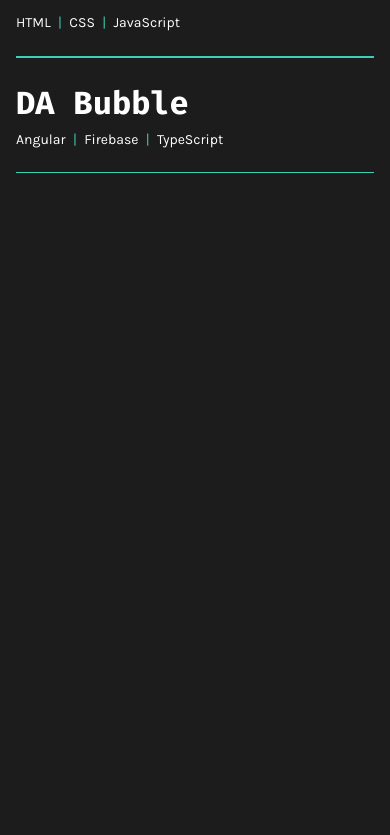
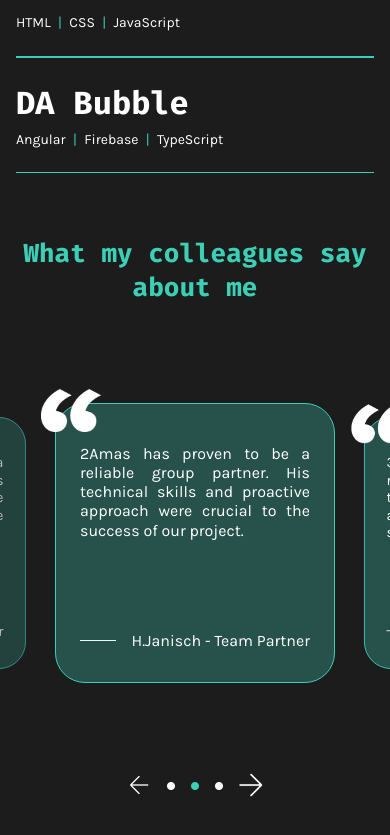
Before and after one commit to AmasMovsisian/Portfolio, an Angular app: page / in a window 390 px wide. Shown: the part 2736-3571 px from the top of the page. Before the commit the page ends 2973 px from the top, so only its background shows below. Built offline with nearby package versions, Linux system fonts and the light colour scheme.

Commit message:
feat: improve responsiveness for references!

```diff
--- a/src/app/app.html
+++ b/src/app/app.html
@@ -6,8 +6,8 @@
   (openElPolloLocoDialog)="openElPolloLocoDialog()"
   (openDaBubbleDialog)="openDaBubbleDialog()">
 </app-portfolio>
-<!-- <app-references></app-references>
-<app-contact-me></app-contact-me>
-<app-footer></app-footer> -->
+<app-references></app-references>
+<!-- <app-contact-me></app-contact-me> -->
+<!-- <app-footer></app-footer> -->
 
 <router-outlet />
--- a/src/app/components/references/references.scss
+++ b/src/app/components/references/references.scss
@@ -1,18 +1,17 @@
-.references-container{
+.references-container {
   display: flex;
   flex-direction: column;
   align-items: center;
   margin-bottom: 128px;
   overflow: hidden;
-
 }
 
-.max-width{
+.max-width {
   margin: 0 auto;
   margin-bottom: 128px;
 }
 
-.all-comments{
+.all-comments {
   display: flex;
   justify-content: center;
   align-items: center;
@@ -31,7 +30,7 @@
   width: 548px;
   border-radius: 30px;
   background: #26524b;
-    border: 1px solid #3DCFB6;
+  border: 1px solid #3dcfb6;
   padding: 64px;
   transition: all 0.5s ease-in-out;
   opacity: 1;
@@ -63,7 +62,7 @@
   opacity: 0.3;
 }
 
-p{
+p {
   font-family: Karla;
   font-weight: 400;
   font-style: normal;
@@ -75,7 +74,7 @@ p{
   padding: 0;
 }
 
-.quotes{
+.quotes {
   position: absolute;
   top: -10px;
   left: -44px;
@@ -83,13 +82,13 @@ p{
   height: 64px;
 }
 
-.references-footer{
+.references-footer {
   display: flex;
   align-items: center;
   gap: 16px;
 }
 
-.line{
+.line {
   flex: 1;
   height: 1px;
   background-color: aliceblue;
@@ -100,57 +99,130 @@ h2 {
   font-weight: 700;
   font-size: 32px;
   line-height: 100%;
-    color: #3DCFB6;
+  color: #3dcfb6;
   margin-bottom: 64px;
 }
 
-.slider-nav{
+.slider-nav {
   display: flex;
   justify-content: center;
   align-items: center;
   margin-top: 64px;
 }
 
-.arrow-right{
+.arrow-right {
   width: 40px;
   height: 40px;
   transition: all 125ms ease-in-out;
 
-    &:hover{
+  &:hover {
     cursor: pointer;
-        content: url("/assets/References/arrow_right_hovered.png");
+    content: url('/assets/References/arrow_right_hovered.png');
     transform: translateX(2px) scale(1.125);
   }
 }
 
-.arrow-left{
+.arrow-left {
   width: 40px;
   height: 40px;
   transition: all 125ms ease-in-out;
 
-    &:hover{
+  &:hover {
     cursor: pointer;
-        content: url("/assets/References/arrow_left_hovered.png");
+    content: url('/assets/References/arrow_left_hovered.png');
     transform: translateX(-2px) scale(1.125);
   }
 }
 
-a{
+a {
   align-self: center;
   text-decoration: none;
   padding-bottom: 4px;
 }
 
-.dots{
+.dots {
   width: 8px;
   height: 8px;
   align-self: center;
   margin-left: 8px;
   margin-right: 8px;
   transition: all 125ms ease-in-out;
-    align-self: center;
 
-    &:hover{
-        content: url("/assets/References/dot_hovered.png");
+  &:hover {
+    content: url('/assets/References/dot_hovered.png');
   }
 }
+
+@media (max-width: 768px) {
+  h2 {
+    text-align: center;
+    padding-left: 16px;
+    padding-right: 16px;
+  }
+}
+
+@media (max-width: 768px) {
+  .comment-box {
+    box-sizing: border-box;
+    width: 80vw;
+    height: auto;
+    min-height: 250px;
+    padding: 48px;
+  }
+
+  .left {
+    left: calc(50% - 85vw);
+  }
+  .right {
+    left: calc(50% + 85vw);
+  }
+}
+
+@media (max-width: 480px) {
+  h2 {
+    font-size: 26px;
+    text-align: center;
+    padding: 0 16px;
+    margin-bottom: 48px;
+    line-height: 1.3;
+  }
+
+  .all-comments {
+    height: 380px;
+  }
+
+  .comment-box {
+    box-sizing: border-box;
+    width: 280px;
+    height: auto;
+    min-height: 280px;
+    padding: 40px 24px 32px 24px;
+  }
+
+  .left {
+    left: calc(50% - 295px);
+  }
+
+  .right {
+    left: calc(50% + 295px);
+  }
+
+  .quotes {
+    width: 60px;
+    height: auto;
+    top: -15px;
+    left: -15px;
+  }
+
+  p {
+    font-size: 16px;
+  }
+
+  .references-footer {
+    margin-top: 32px;
+  }
+
+  .slider-nav {
+    margin-top: 32px;
+  }
+}
```
Lines whose indentation alone changed are shown as unchanged.
